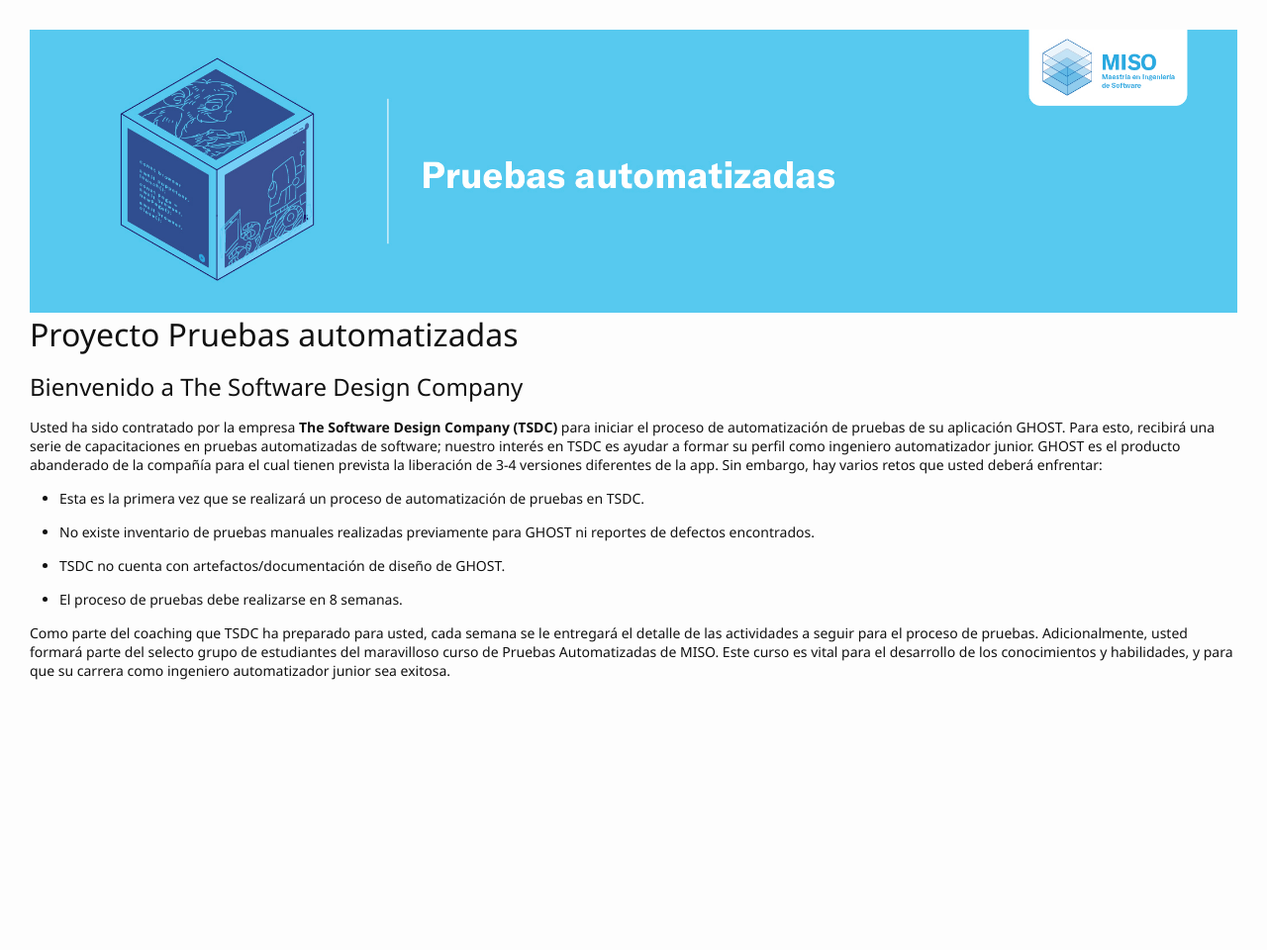
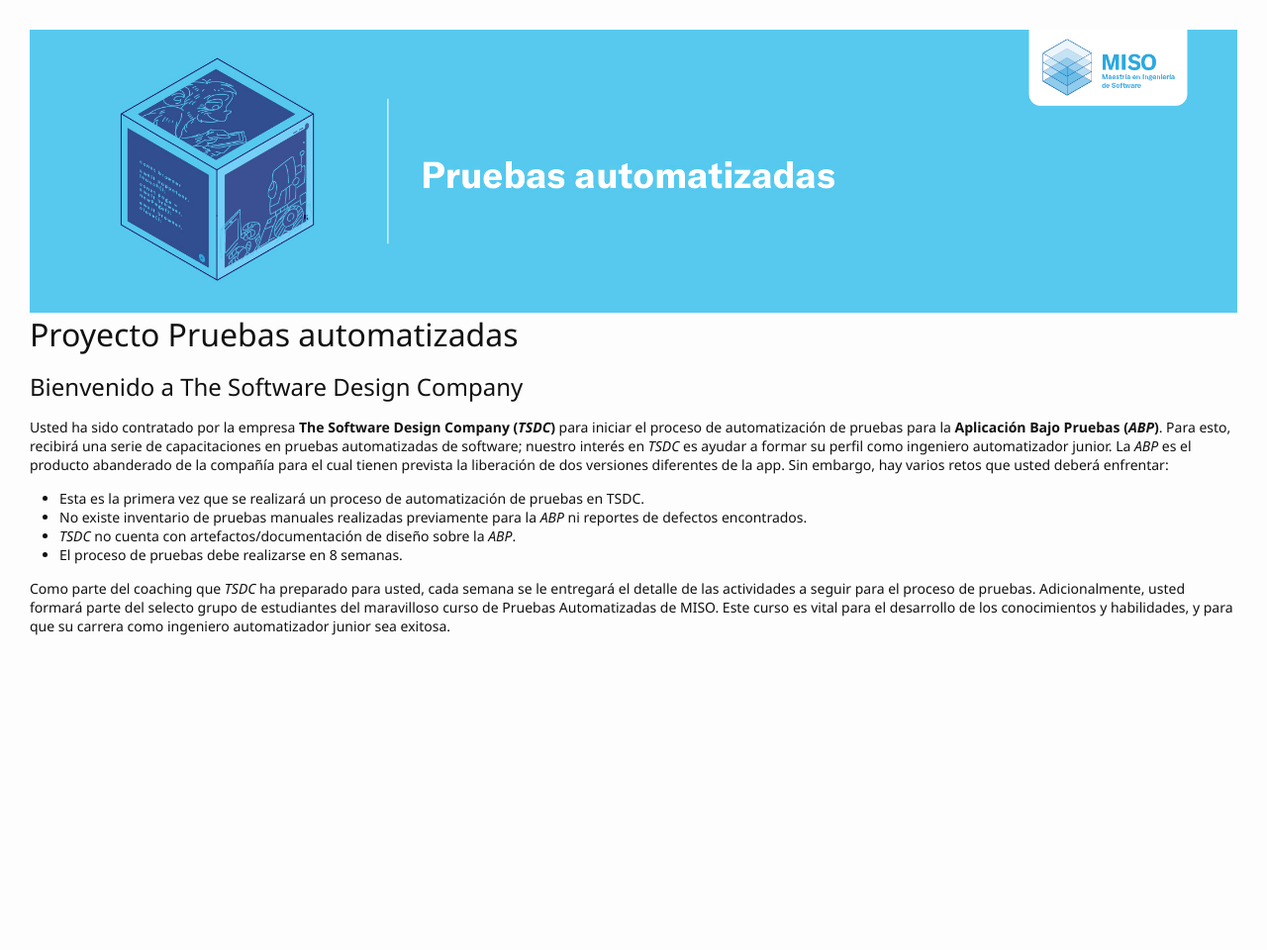
Before and after one commit to TiCSw/mt1_guias_pruebas, a Jekyll site: the page built from docs/semanas/generalidades.md, in a window 1280 px wide. Shown: the whole page at 99% size. Built offline with Jekyll 4.4.1, drawn with Linux system fonts in a browser that asks for light colours; some web fonts are replaced; our own code applies the rules of GitHub Pages for plain Markdown files; comment, search, counter and statistics services are not loaded.

Commit message:
Update generalidades.md

```diff
--- a/docs/semanas/generalidades.md
+++ b/docs/semanas/generalidades.md
@@ -1,17 +1,12 @@
-
 # Proyecto Pruebas automatizadas
-
 
 ## Bienvenido a The Software Design Company
 
-Usted ha sido contratado por la empresa **The Software Design Company (TSDC)** para iniciar el proceso de automatización de pruebas de su aplicación GHOST. Para esto, recibirá una serie de capacitaciones en pruebas automatizadas de software; nuestro interés en TSDC es ayudar a formar su perfil como ingeniero automatizador junior.  GHOST es el producto abanderado de la compañía para el cual tienen prevista la liberación de 3-4 versiones diferentes de la app. Sin embargo, hay varios retos que usted deberá enfrentar:
-* Esta es la primera vez que se realizará un proceso de automatización de pruebas en TSDC.
+Usted ha sido contratado por la empresa **The Software Design Company (_TSDC_)** para iniciar el proceso de automatización de pruebas para la **Aplicación Bajo Pruebas (_ABP_)**. Para esto, recibirá una serie de capacitaciones en pruebas automatizadas de software; nuestro interés en _TSDC_ es ayudar a formar su perfil como ingeniero automatizador junior. La _ABP_ es el producto abanderado de la compañía para el cual tienen prevista la liberación de dos versiones diferentes de la app. Sin embargo, hay varios retos que usted deberá enfrentar:
 
-* No existe inventario de pruebas manuales realizadas previamente para GHOST ni reportes de defectos encontrados.
+- Esta es la primera vez que se realizará un proceso de automatización de pruebas en TSDC.
+- No existe inventario de pruebas manuales realizadas previamente para la _ABP_ ni reportes de defectos encontrados.
+- _TSDC_ no cuenta con artefactos/documentación de diseño sobre la _ABP_.
+- El proceso de pruebas debe realizarse en 8 semanas.
 
-* TSDC no cuenta con artefactos/documentación de diseño de GHOST.
-
-* El proceso de pruebas debe realizarse en 8 semanas.
-
-
-Como parte del coaching que TSDC ha preparado para usted, cada semana se le entregará el detalle de las actividades a seguir para el proceso de pruebas. Adicionalmente, usted formará parte del selecto grupo de estudiantes del maravilloso curso de Pruebas Automatizadas de MISO. Este curso es vital para el desarrollo de los conocimientos y habilidades, y para que su carrera como ingeniero automatizador junior sea exitosa.
+Como parte del coaching que _TSDC_ ha preparado para usted, cada semana se le entregará el detalle de las actividades a seguir para el proceso de pruebas. Adicionalmente, usted formará parte del selecto grupo de estudiantes del maravilloso curso de Pruebas Automatizadas de MISO. Este curso es vital para el desarrollo de los conocimientos y habilidades, y para que su carrera como ingeniero automatizador junior sea exitosa.
```
